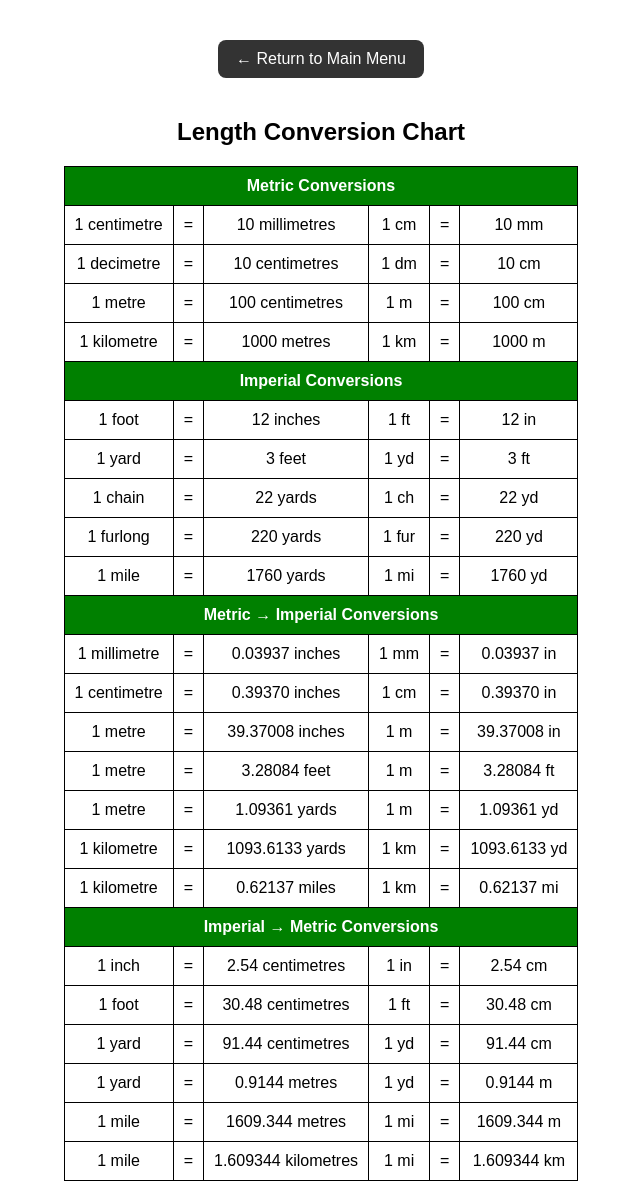
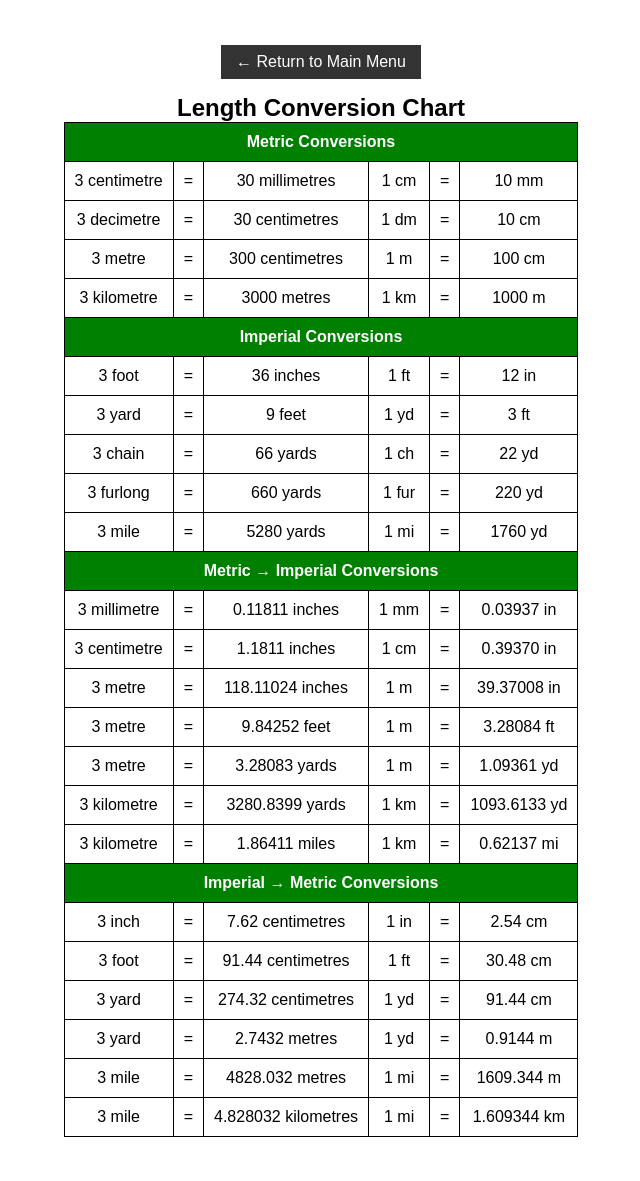
Before and after one commit to Zcommand/AppDevSoriano, a PHP site: page /activity1.php in a window 1280 px wide. Shown: the part 68-1249 px from the top of the page, without its empty margins (319-959 px from the left). After the commit the page ends 1205 px from the top, so only its background shows below. Run offline with PHP 8.4, Linux system fonts and the light colour scheme.

Commit message:
Final M2FA

```diff
--- a/fa2/activity1.php
+++ b/fa2/activity1.php
@@ -1,5 +1,6 @@
 <!DOCTYPE html>
 <html>
+
 <head>
     <title>Activity 1</title>
     <link rel="stylesheet" href="resources/style.css">
@@ -21,22 +22,12 @@
 
 <div class="container">
 
-<a href="index.php" class="back-btn">← Return to Main Menu</a>
+    <a href="index.php" class="back-btn">← Return to Main Menu</a>
 
-<h2>Length Conversion Chart</h2>
+    <h2>Length Conversion Chart</h2>
 
 <?php
-// givens
-$cm = 1;
-$dm = 1;
-$m = 1;
-$km = 1;
-
-$ft = 1;
-$yd = 1;
-$ch = 1;
-$fur = 1;
-$mi = 1;
+$value = 3;
 ?>
 
 <table>
@@ -46,36 +37,36 @@ $mi = 1;
     </tr>
 
     <tr>
-        <td><?php echo $cm; ?> centimetre</td>
+        <td><?php echo $value; ?> centimetre</td>
         <td>=</td>
-        <td><?php echo $cm * 10; ?> millimetres</td>
+        <td><?php echo $value * 10; ?> millimetres</td>
         <td>1 cm</td>
         <td>=</td>
         <td>10 mm</td>
     </tr>
 
     <tr>
-        <td><?php echo $dm; ?> decimetre</td>
+        <td><?php echo $value; ?> decimetre</td>
         <td>=</td>
-        <td><?php echo $dm * 10; ?> centimetres</td>
+        <td><?php echo $value * 10; ?> centimetres</td>
         <td>1 dm</td>
         <td>=</td>
         <td>10 cm</td>
     </tr>
 
     <tr>
-        <td><?php echo $m; ?> metre</td>
+        <td><?php echo $value; ?> metre</td>
         <td>=</td>
-        <td><?php echo $m * 100; ?> centimetres</td>
+        <td><?php echo $value * 100; ?> centimetres</td>
         <td>1 m</td>
         <td>=</td>
         <td>100 cm</td>
     </tr>
 
     <tr>
-        <td><?php echo $km; ?> kilometre</td>
+        <td><?php echo $value; ?> kilometre</td>
         <td>=</td>
-        <td><?php echo $km * 1000; ?> metres</td>
+        <td><?php echo $value * 1000; ?> metres</td>
         <td>1 km</td>
         <td>=</td>
         <td>1000 m</td>
@@ -86,45 +77,45 @@ $mi = 1;
     </tr>
 
     <tr>
-        <td><?php echo $ft; ?> foot</td>
+        <td><?php echo $value; ?> foot</td>
         <td>=</td>
-        <td><?php echo $ft * 12; ?> inches</td>
+        <td><?php echo $value * 12; ?> inches</td>
         <td>1 ft</td>
         <td>=</td>
         <td>12 in</td>
     </tr>
 
     <tr>
-        <td><?php echo $yd; ?> yard</td>
+        <td><?php echo $value; ?> yard</td>
         <td>=</td>
-        <td><?php echo $yd * 3; ?> feet</td>
+        <td><?php echo $value * 3; ?> feet</td>
         <td>1 yd</td>
         <td>=</td>
         <td>3 ft</td>
     </tr>
 
     <tr>
-        <td><?php echo $ch; ?> chain</td>
+        <td><?php echo $value; ?> chain</td>
         <td>=</td>
-        <td><?php echo $ch * 22; ?> yards</td>
+        <td><?php echo $value * 22; ?> yards</td>
         <td>1 ch</td>
         <td>=</td>
         <td>22 yd</td>
     </tr>
 
     <tr>
-        <td><?php echo $fur; ?> furlong</td>
+        <td><?php echo $value; ?> furlong</td>
         <td>=</td>
-        <td><?php echo $fur * 220; ?> yards</td>
+        <td><?php echo $value * 220; ?> yards</td>
         <td>1 fur</td>
         <td>=</td>
         <td>220 yd</td>
     </tr>
 
     <tr>
-        <td><?php echo $mi; ?> mile</td>
+        <td><?php echo $value; ?> mile</td>
         <td>=</td>
-        <td><?php echo $mi * 1760; ?> yards</td>
+        <td><?php echo $value * 1760; ?> yards</td>
         <td>1 mi</td>
         <td>=</td>
         <td>1760 yd</td>
@@ -135,63 +126,63 @@ $mi = 1;
     </tr>
 
     <tr>
-        <td>1 millimetre</td>
+        <td><?php echo $value; ?> millimetre</td>
         <td>=</td>
-        <td>0.03937 inches</td>
+        <td><?php echo $value * 0.03937; ?> inches</td>
         <td>1 mm</td>
         <td>=</td>
         <td>0.03937 in</td>
     </tr>
 
     <tr>
-        <td><?php echo $cm; ?> centimetre</td>
+        <td><?php echo $value; ?> centimetre</td>
         <td>=</td>
-        <td>0.39370 inches</td>
+        <td><?php echo $value * 0.39370; ?> inches</td>
         <td>1 cm</td>
         <td>=</td>
         <td>0.39370 in</td>
     </tr>
 
     <tr>
-        <td><?php echo $m; ?> metre</td>
+        <td><?php echo $value; ?> metre</td>
         <td>=</td>
-        <td>39.37008 inches</td>
+        <td><?php echo $value * 39.37008; ?> inches</td>
         <td>1 m</td>
         <td>=</td>
         <td>39.37008 in</td>
     </tr>
 
     <tr>
-        <td><?php echo $m; ?> metre</td>
+        <td><?php echo $value; ?> metre</td>
         <td>=</td>
-        <td>3.28084 feet</td>
+        <td><?php echo $value * 3.28084; ?> feet</td>
         <td>1 m</td>
         <td>=</td>
         <td>3.28084 ft</td>
     </tr>
 
     <tr>
-        <td><?php echo $m; ?> metre</td>
+        <td><?php echo $value; ?> metre</td>
         <td>=</td>
-        <td>1.09361 yards</td>
+        <td><?php echo $value * 1.09361; ?> yards</td>
         <td>1 m</td>
         <td>=</td>
         <td>1.09361 yd</td>
     </tr>
 
     <tr>
-        <td><?php echo $km; ?> kilometre</td>
+        <td><?php echo $value; ?> kilometre</td>
         <td>=</td>
-        <td>1093.6133 yards</td>
+        <td><?php echo $value * 1093.6133; ?> yards</td>
         <td>1 km</td>
         <td>=</td>
         <td>1093.6133 yd</td>
     </tr>
 
     <tr>
-        <td><?php echo $km; ?> kilometre</td>
+        <td><?php echo $value; ?> kilometre</td>
         <td>=</td>
-        <td>0.62137 miles</td>
+        <td><?php echo $value * 0.62137; ?> miles</td>
         <td>1 km</td>
         <td>=</td>
         <td>0.62137 mi</td>
@@ -202,54 +193,54 @@ $mi = 1;
     </tr>
 
     <tr>
-        <td>1 inch</td>
+        <td><?php echo $value; ?> inch</td>
         <td>=</td>
-        <td>2.54 centimetres</td>
+        <td><?php echo $value * 2.54; ?> centimetres</td>
         <td>1 in</td>
         <td>=</td>
         <td>2.54 cm</td>
     </tr>
 
     <tr>
-        <td><?php echo $ft; ?> foot</td>
+        <td><?php echo $value; ?> foot</td>
         <td>=</td>
-        <td>30.48 centimetres</td>
+        <td><?php echo $value * 30.48; ?> centimetres</td>
         <td>1 ft</td>
         <td>=</td>
         <td>30.48 cm</td>
     </tr>
 
     <tr>
-        <td><?php echo $yd; ?> yard</td>
+        <td><?php echo $value; ?> yard</td>
         <td>=</td>
-        <td>91.44 centimetres</td>
+        <td><?php echo $value * 91.44; ?> centimetres</td>
         <td>1 yd</td>
         <td>=</td>
         <td>91.44 cm</td>
     </tr>
 
     <tr>
-        <td><?php echo $yd; ?> yard</td>
+        <td><?php echo $value; ?> yard</td>
         <td>=</td>
-        <td>0.9144 metres</td>
+        <td><?php echo $value * 0.9144; ?> metres</td>
         <td>1 yd</td>
         <td>=</td>
         <td>0.9144 m</td>
     </tr>
 
     <tr>
-        <td><?php echo $mi; ?> mile</td>
+        <td><?php echo $value; ?> mile</td>
         <td>=</td>
-        <td>1609.344 metres</td>
+        <td><?php echo $value * 1609.344; ?> metres</td>
         <td>1 mi</td>
         <td>=</td>
         <td>1609.344 m</td>
     </tr>
 
     <tr>
-        <td><?php echo $mi; ?> mile</td>
+        <td><?php echo $value; ?> mile</td>
         <td>=</td>
-        <td>1.609344 kilometres</td>
+        <td><?php echo $value * 1.609344; ?> kilometres</td>
         <td>1 mi</td>
         <td>=</td>
         <td>1.609344 km</td>
@@ -257,4 +248,7 @@ $mi = 1;
 
 </table>
 
-<?php
+</div>
+
+</body>
+</html>
--- a/fa2/resources/style.css
+++ b/fa2/resources/style.css
@@ -1,14 +1,19 @@
+* {
+    margin: 0;
+    padding: 0;
+    box-sizing: border-box;
+}
+
 body {
     font-family: Arial;
-    margin: 0;
+    background-color: #fff;
 }
 
-/* HEADER */
 .header {
+    display: grid;
+    grid-template-columns: 1fr 1fr;
+    padding: 15px 30px;
     background-color: yellow;
-    display: flex;
-    justify-content: space-between;
-    padding: 15px 30px;
     border-bottom: 2px solid black;
 }
 
@@ -21,62 +26,42 @@ body {
     font-weight: bold;
 }
 
-/* MAIN MENU */
-.main-menu{
+.main-menu {
     text-align: center;
     margin-top: 60px;
 }
 
-.main-menu h1{
+.main-menu h1 {
+    font-size: 40px;
+    margin-bottom: 30px;
     color: #333;
-    margin-bottom: 35px;
-    font-size: 40px;
 }
 
-.menu-btn{
+.menu-btn {
     display: block;
-    width: 320px;
-    margin: 20px auto;
-    padding: 20px;
+    width: 300px;
+    margin: 15px auto;
+    padding: 15px;
     background-color: green;
     color: white;
     text-decoration: none;
-    border-radius: 12px;
-    font-size: 24px;
-    font-weight: bold;
-    transition: 0.3s;
     border: 2px solid black;
+    border-radius: 10px;
+    font-size: 20px;
 }
 
-.menu-btn span{
-    font-size: 14px;
-    font-weight: normal;
-}
-
-.menu-btn:hover{
-    background-color: darkgreen;
-    transform: scale(1.03);
-}
-
-.back-btn{
+.back-btn {
     display: inline-block;
-    margin-bottom: 20px;
-    padding: 10px 18px;
+    margin: 15px 0;
+    padding: 8px 15px;
     background-color: #333;
     color: white;
     text-decoration: none;
-    border-radius: 8px;
-    transition: 0.3s;
 }
 
-.back-btn:hover{
-    background-color: black;
-}
-
-/* CONTENT */
 .container {
     text-align: center;
-    margin-top: 40px;
+    margin-top: 30px;
 }
 
 table {
```
Also changed, not shown: other parts of fa2/resources/style.css (+44 -18 lines), fa2/activity2.php (+41 -28 lines), fa2/activity3.php (+11 -4 lines), fa2/1.png (added), fa2/2.png (added), fa2/3.png (added), fa2/Menu.png (added), fa2/resources/img/cry.png (added), fa2/resources/img/happy.png (added), fa2/resources/img/neutral.png (added), fa2/resources/img/smile.png (added), 4 other files.
